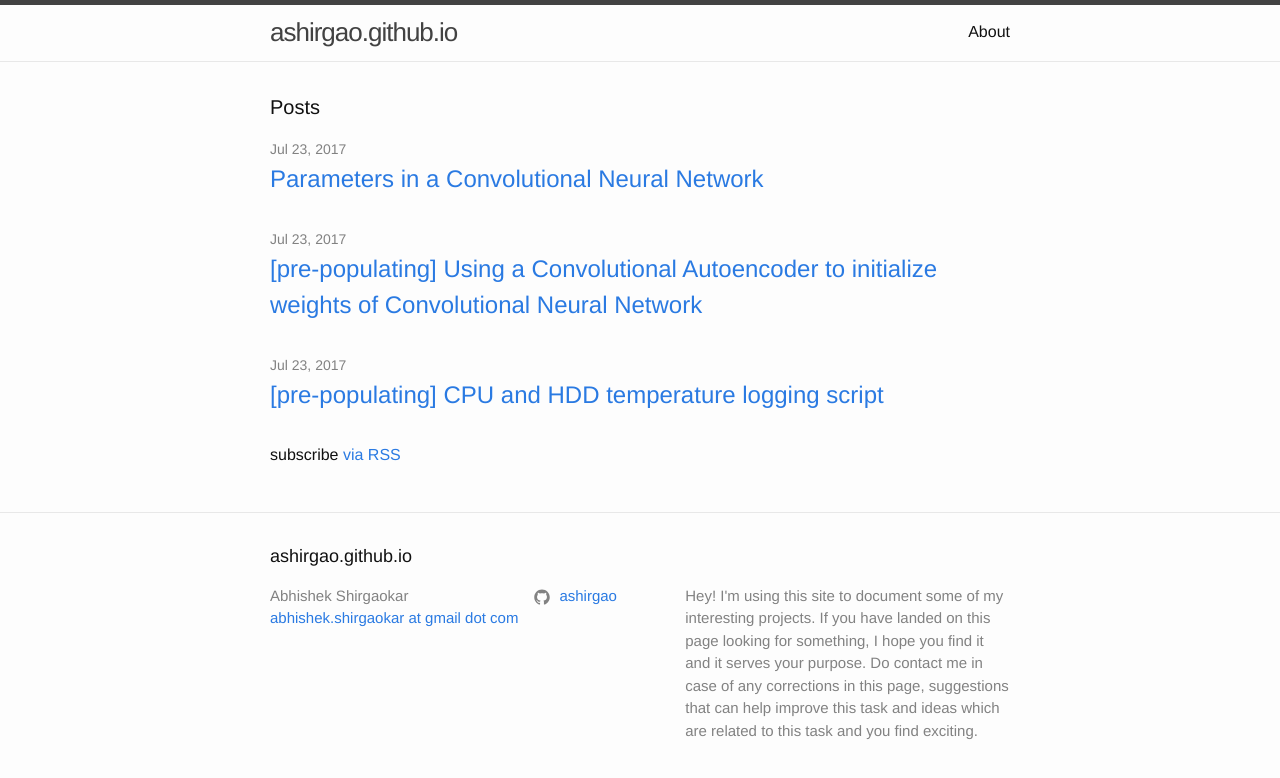
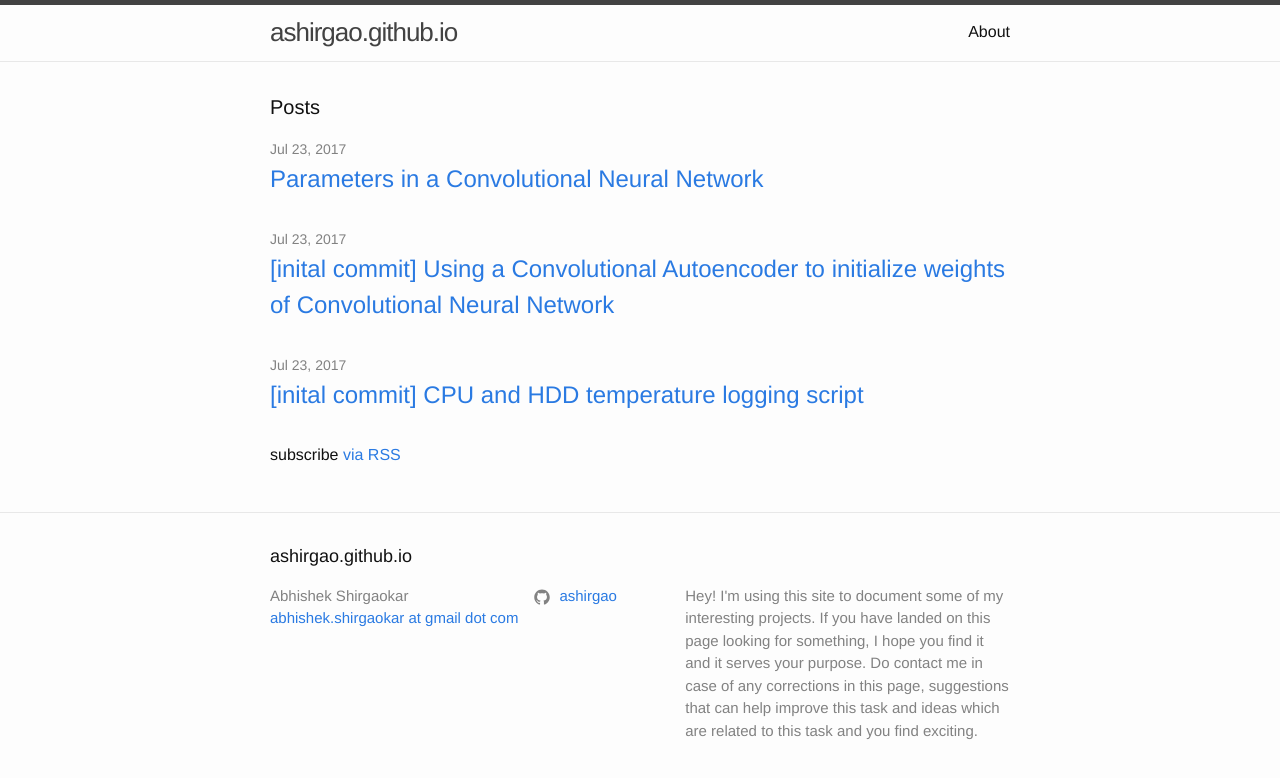
Before and after one commit to udayan-w/ashirgao.github.io, a Jekyll site: the page built from index.md, in a window 1280 px wide. Shown: the top 778 px of the page. Built offline with Jekyll 4.4.1, drawn with Linux system fonts in a browser that asks for light colours.

Commit message:
Spelling chnages

```diff
--- a/_posts/2015-01-20-CPU-and-HDD-temp-logging.md
+++ b/_posts/2015-01-20-CPU-and-HDD-temp-logging.md
@@ -1,6 +1,6 @@
 ---
 layout: post
-title:  "[pre-populating] CPU and HDD temperature logging script"
+title:  "[inital commit] CPU and HDD temperature logging script"
 date:   2017-07-23 12:12:12 +0530
 ---
 
--- a/_posts/2016-07-20-Using-CAE-to-initialize-weigts-of-CNN .md
+++ b/_posts/2016-07-20-Using-CAE-to-initialize-weigts-of-CNN .md
@@ -1,6 +1,6 @@
 ---
 layout: post
-title:  "[pre-populating] Using a Convolutional Autoencoder to initialize weights of Convolutional Neural Network"
+title:  "[inital commit] Using a Convolutional Autoencoder to initialize weights of Convolutional Neural Network"
 date:   2017-07-23 12:12:12 +0530
 ---
 
```
Also changed, not shown: 18 other files.
